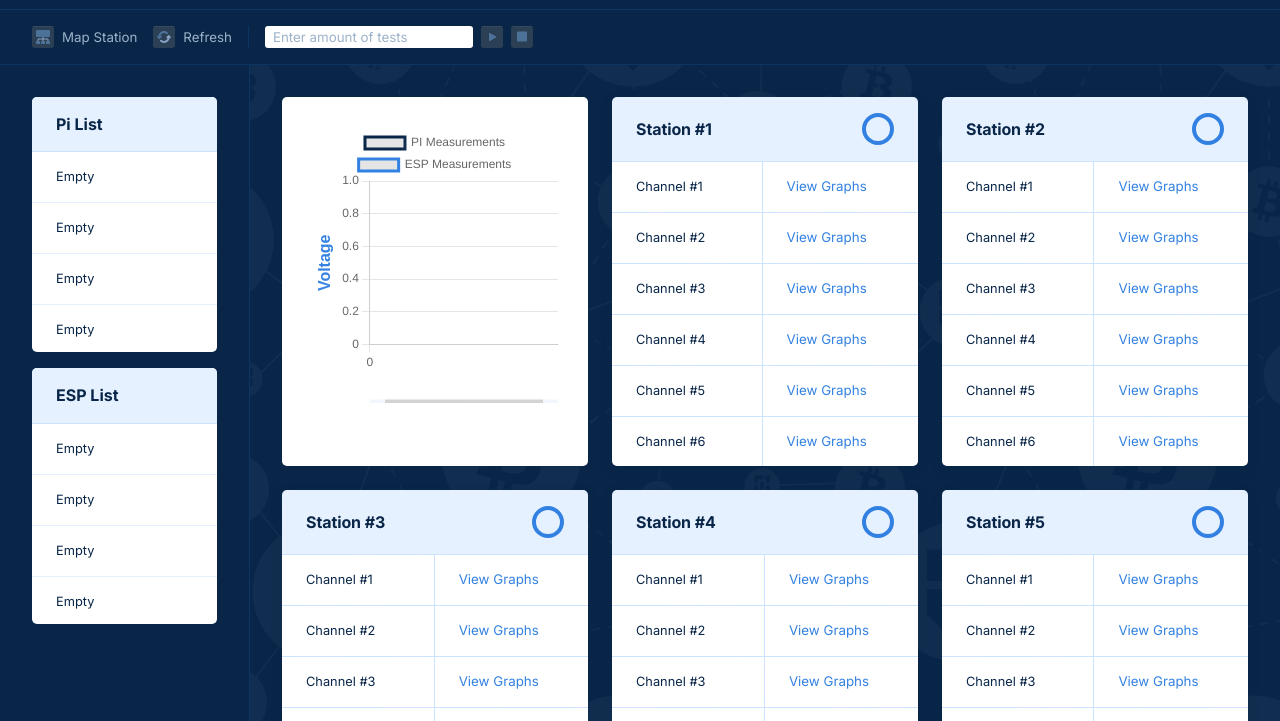
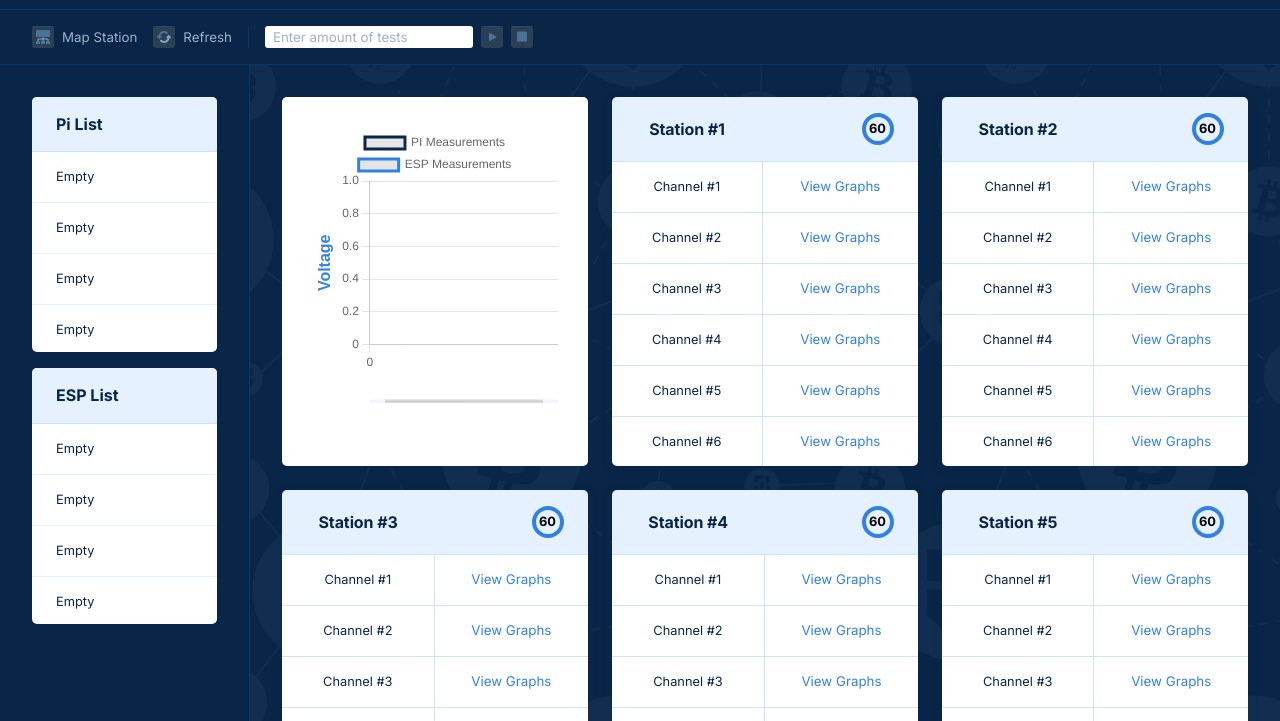
Before and after one commit to DigitalShovel/TestBoard, a plain HTML site: page index.html in a window 1280 px wide. Shown: the part 73-794 px from the top of the page. Drawn offline with nearby package versions, Linux system fonts and the light colour scheme; a script that the page names is missing.

Commit message:
added % number in progress circle

```diff
--- a/app/js/station-table.js
+++ b/app/js/station-table.js
@@ -16,6 +16,7 @@ function addStationTables(quantity) {
                     <th class="table__heading table__progress">
                         <svg width="32" height="32">
                         <circle stroke="var(--primary-color)" stroke-width="4" fill="transparent" r="14" cx="16" cy="16" />
+                        <text x="7" y="20" class="table__progress-number">60</text>
                         </svg>
                     </th>
                     </tr>
--- a/app/scss/components/_tables.scss
+++ b/app/scss/components/_tables.scss
@@ -5,7 +5,7 @@ table {
   th {
     padding: 1rem 1.5rem;
     color: var(--blue-900);
-    text-align: left;
+    text-align: center;
   }
 
   th {
@@ -80,6 +80,10 @@ table {
       transition: 0.35s stroke-dashoffset;
       transform: rotate(-90deg);
       transform-origin: 50% 50%;
+    }
+
+    &-number {
+      font-size: 0.8rem;
     }
   }
 
```
Also changed, not shown: dist/style.min.css, 1 other file.
